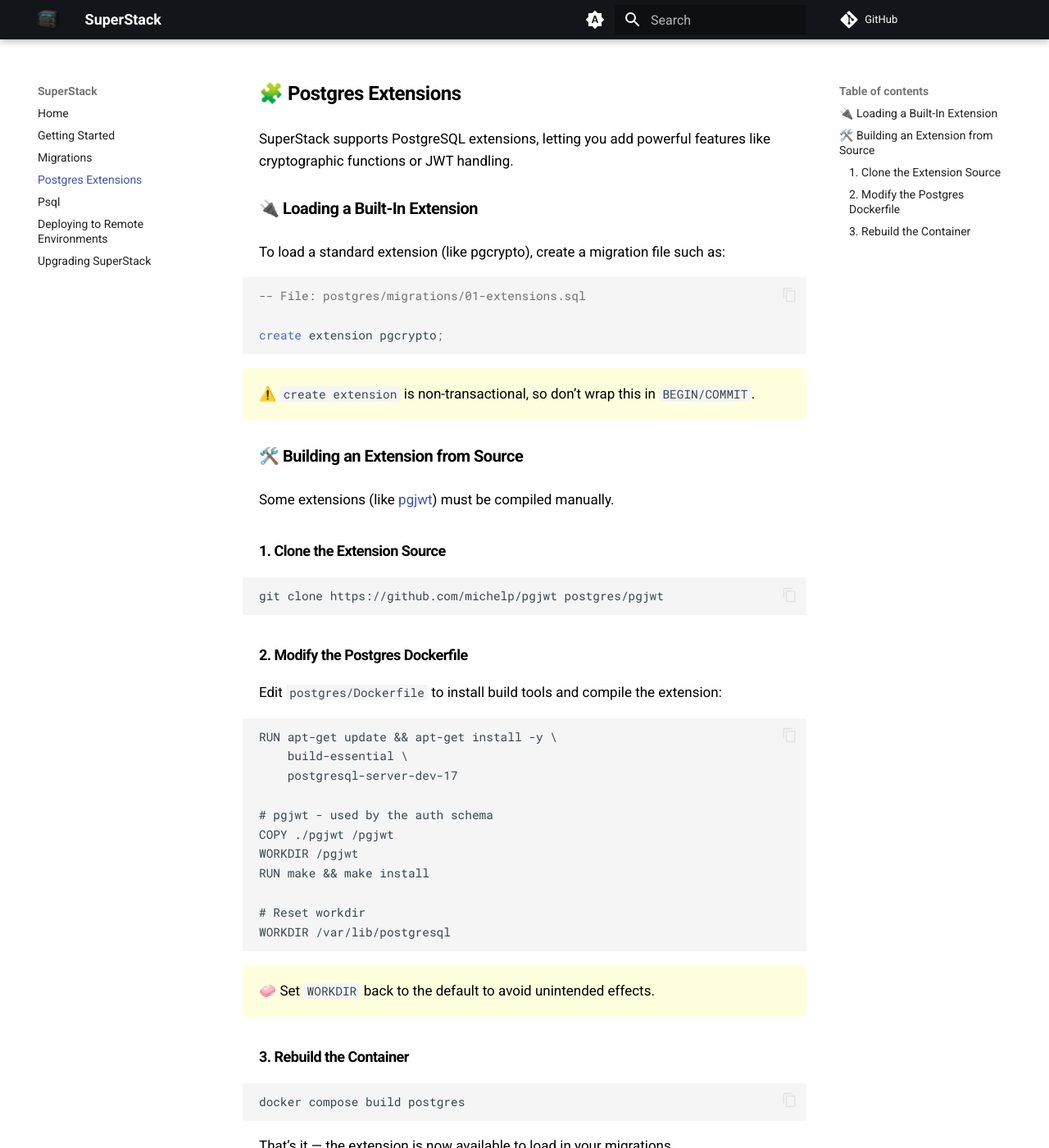
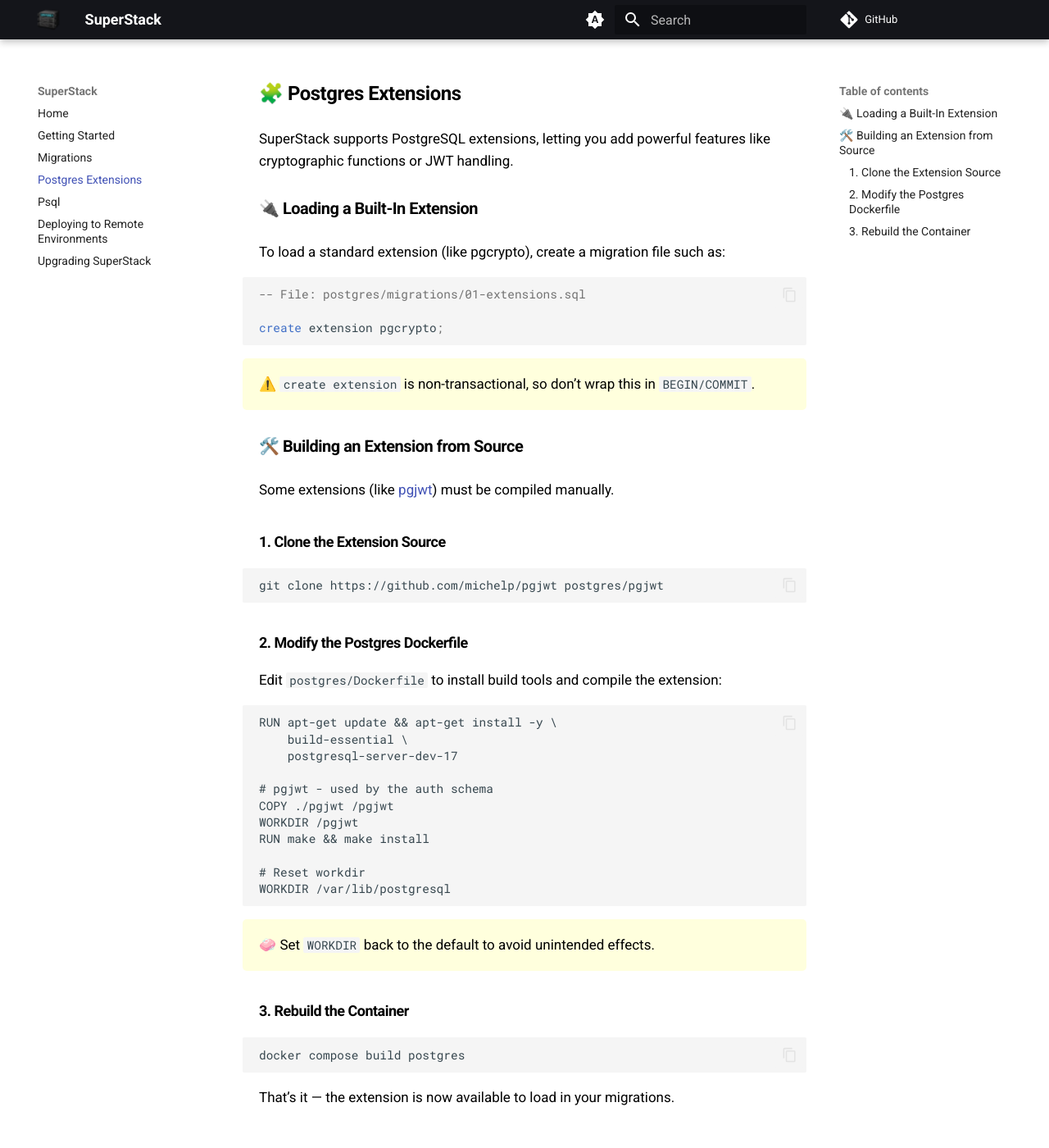
Before and after one commit to explodinglabs/superstack.docs, an MkDocs documentation site: the page built from docs/extensions.md, in a window 1280 px wide and 1400 px high. Shown: the whole window at 82% size. Built offline with MkDocs 1.6.1 and Material for MkDocs 9.7.7, drawn with Linux system fonts in a browser that asks for light colours; comment, search, counter and statistics services are not loaded.

Commit message:
Fix padding on pre/code

```diff
--- a/docs/assets/extra.css
+++ b/docs/assets/extra.css
@@ -52,13 +52,24 @@
   }
 
   pre {
-    line-height: 140%;
+    margin: 0;
+    border: 0;
+    @media screen and (max-width: 44.9375em) {  /* ~719px */
+      margin-left: 20px;
+    }
   }
 
   pre > code {
-    padding-left: 20px !important;
-    padding-right: 20px !important;
+    line-height: 140%;
+    padding-left: 20px;
+
+    @media screen and (max-width: 44.9375em) {  /* ~719px */
+      margin: 0;
+      border: 0;
+      padding-left: 20px !important;
+    }
   }
+
 }
 
 /* Target only the page title (first H1 in the article) */
```
